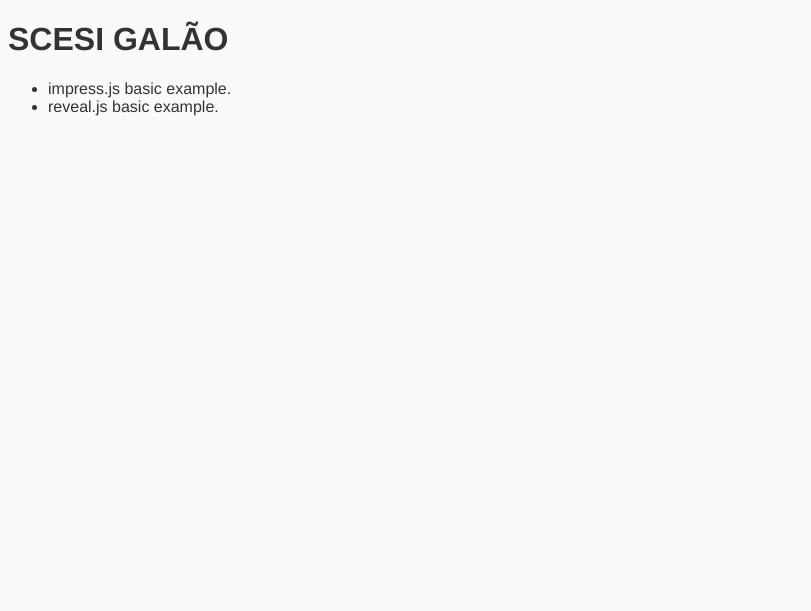
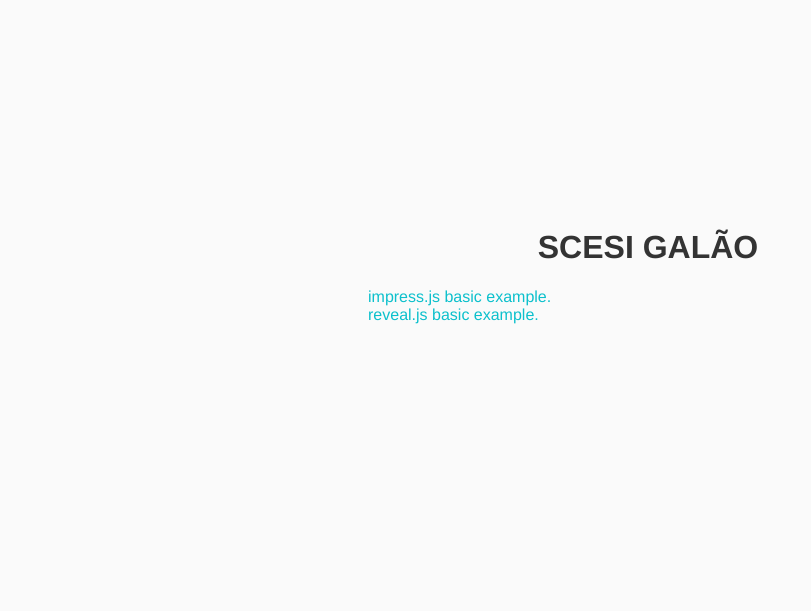
Before and after one commit to ccaballero/galao, a website: page app/index.html in a window 1280 px wide. Shown: the whole page, without its empty margins (0-811 px from the left). Drawn offline with nearby package versions, Linux system fonts and the light colour scheme; files that its build step writes are made by us from their sources.

Commit message:
[working on scss] really nice

```diff
--- a/app/index.html
+++ b/app/index.html
@@ -20,11 +20,13 @@
 
     </head>
     <body>
-        <h1>SCESI GALÃO</h1>
-        <ul>
-            <li>impress.js basic example.</li>
-            <li>reveal.js basic example.</li>
-        </ul>
+        <div id="wrapper">
+            <h1>SCESI GALÃO</h1>
+            <ul>
+                <li><a href="impress.html">impress.js basic example.</a></li>
+                <li><a href="reveal.html">reveal.js basic example.</a></li>
+            </ul>
+        </div>
 
         <!-- build:js scripts/vendor.js -->
         <!-- bower:js -->
--- a/app/styles/main.scss
+++ b/app/styles/main.scss
@@ -7,25 +7,29 @@ body {
     color: #333;
 }
 
-.hero-unit {
-    margin: 50px auto 0 auto;
-    width: 300px;
-    font-size: 18px;
-    font-weight: 200;
-    line-height: 30px;
-    background-color: #eee;
-    border-radius: 6px;
-    padding: 60px;
+$color1: #0cc0cc;
+
+#wrapper {
+    position: absolute;
+    width: 50vw;
+    height: 50vh;
+    margin-top: 25vh;
+    margin-left: 25vw;
+
     h1 {
-        font-size: 60px;
-        line-height: 1;
-        letter-spacing: -1px;
+        text-align: center;
+    }
+
+    ul {
+        list-style: none;
+        li {
+            a {
+                color: $color1;
+                text-decoration: none;
+                &:hover {
+                    color: darken($color1, 20%);
+                }
+            }
+        }
     }
 }
-
-.browsehappy {
-    margin: 0.2em 0;
-    background: #ccc;
-    color: #000;
-    padding: 0.2em 0;
-}
```
